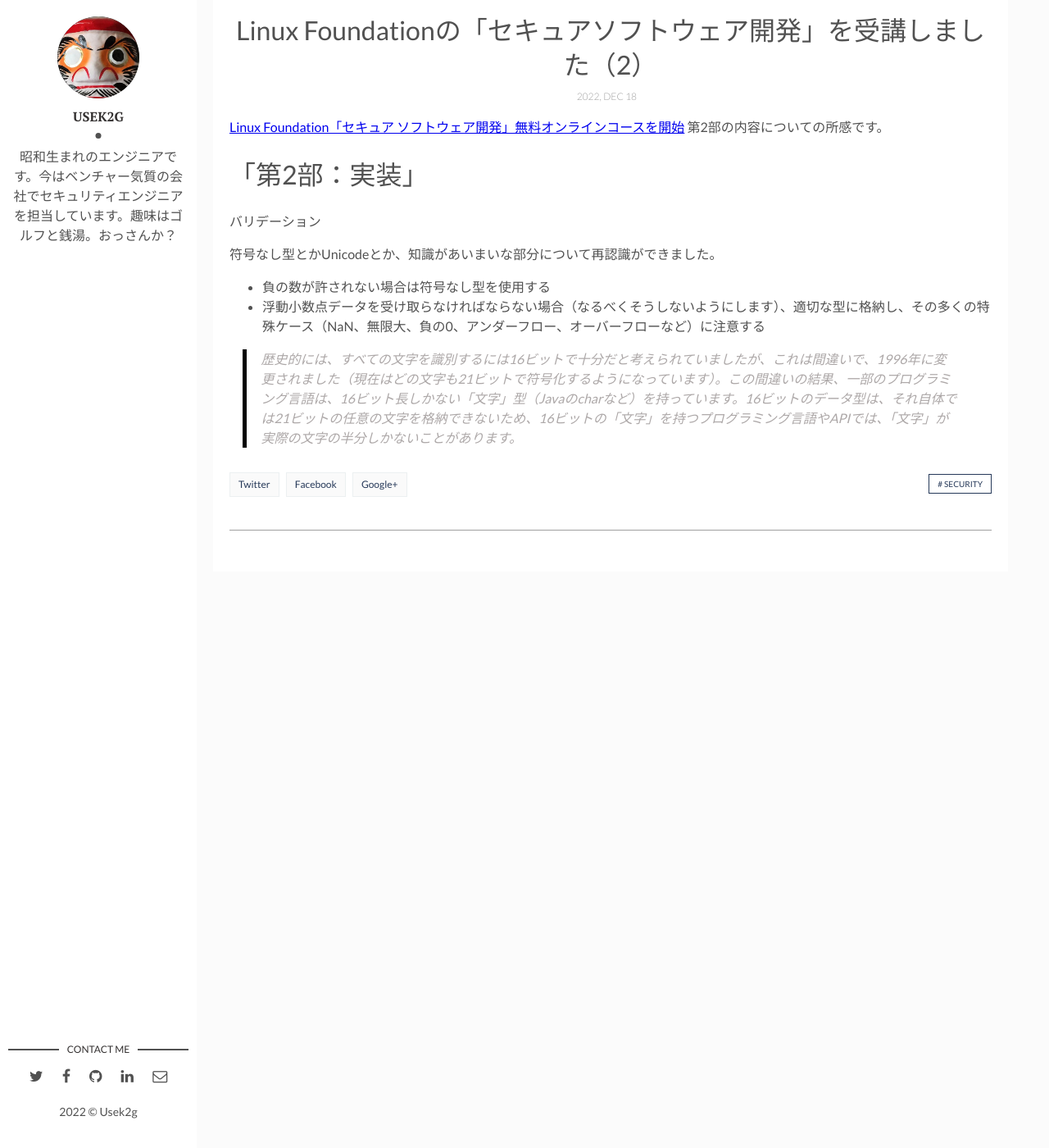
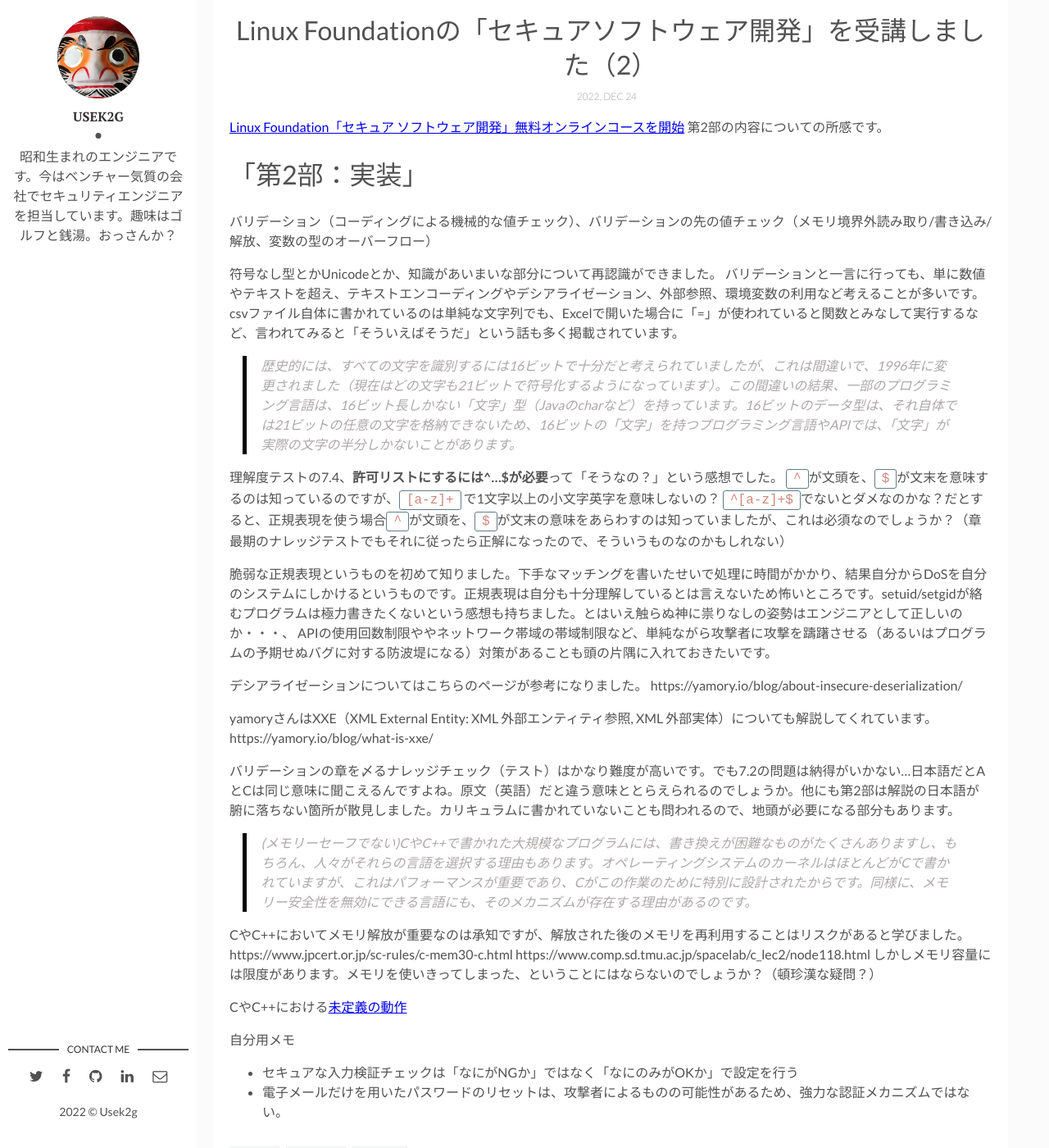
Before and after one commit to Usek2g/blog, a Jekyll site: the page built from _posts/2022-12-18-developing-secure-software-lfd121_2.markdown, in a window 1280 px wide and 1400 px high, scrolled down 534 px. Shown: the whole window at 82% size. Built offline with Jekyll 4.4.1, drawn with Linux system fonts in a browser that asks for light colours.

```diff
--- a/_posts/2022-12-18-developing-secure-software-lfd121_2.markdown
+++ b/_posts/2022-12-18-developing-secure-software-lfd121_2.markdown
@@ -1,7 +1,7 @@
 ---
 layout: post
 title:  "Linux Foundationの「セキュアソフトウェア開発」を受講しました（2）"
-date:   2022-12-18 20:50:27 +0900
+date:   2022-12-24 20:50:27 +0900
 categories: online-training
 img: lfd121-jp.png # Add image post (optional)
 tags: [security] # add tag
@@ -12,12 +12,38 @@
 第2部の内容についての所感です。
 
 # 「第2部：実装」
-バリデーション
+バリデーション（コーディングによる機械的な値チェック）、バリデーションの先の値チェック（メモリ境界外読み取り/書き込み/解放、変数の型のオーバーフロー）
+
+符号なし型とかUnicodeとか、知識があいまいな部分について再認識ができました。
+バリデーションと一言に行っても、単に数値やテキストを超え、テキストエンコーディングやデシアライゼーション、外部参照、環境変数の利用など考えることが多いです。csvファイル自体に書かれているのは単純な文字列でも、Excelで開いた場合に「=」が使われていると関数とみなして実行するなど、言われてみると「そういえばそうだ」という話も多く掲載されています。
+
+> 歴史的には、すべての文字を識別するには16ビットで十分だと考えられていましたが、これは間違いで、1996年に変更されました（現在はどの文字も21ビットで符号化するようになっています）。この間違いの結果、一部のプログラミング言語は、16ビット長しかない「文字」型（Javaのcharなど）を持っています。16ビットのデータ型は、それ自体では21ビットの任意の文字を格納できないため、16ビットの「文字」を持つプログラミング言語やAPIでは、「文字」が実際の文字の半分しかないことがあります。
+
+理解度テストの7.4、**許可リストにするには^...$が必要**って「そうなの？」という感想でした。
+`^`が文頭を、`$`が文末を意味するのは知っているのですが、`[a-z]+` で1文字以上の小文字英字を意味しないの？
+`^[a-z]+$`でないとダメなのかな？だとすると、正規表現を使う場合`^`が文頭を、`$`が文末の意味をあらわすのは知っていましたが、これは必須なのでしょうか？（章最期のナレッジテストでもそれに従ったら正解になったので、そういうものなのかもしれない）
+
+脆弱な正規表現というものを初めて知りました。下手なマッチングを書いたせいで処理に時間がかかり、結果自分からDoSを自分のシステムにしかけるというものです。正規表現は自分も十分理解しているとは言えないため怖いところです。setuid/setgidが絡むプログラムは極力書きたくないという感想も持ちました。とはいえ触らぬ神に祟りなしの姿勢はエンジニアとして正しいのか・・・、
+APIの使用回数制限ややネットワーク帯域の帯域制限など、単純ながら攻撃者に攻撃を躊躇させる（あるいはプログラムの予期せぬバグに対する防波堤になる）対策があることも頭の片隅に入れておきたいです。
+
+デシアライゼーションについてはこちらのページが参考になりました。
+https://yamory.io/blog/about-insecure-deserialization/
+
+yamoryさんはXXE（XML External Entity: XML 外部エンティティ参照, XML 外部実体）についても解説してくれています。
+https://yamory.io/blog/what-is-xxe/
 
 
-符号なし型とかUnicodeとか、知識があいまいな部分について再認識ができました。
+バリデーションの章を〆るナレッジチェック（テスト）はかなり難度が高いです。でも7.2の問題は納得がいかない…日本語だとAとCは同じ意味に聞こえるんですよね。原文（英語）だと違う意味ととらえられるのでしょうか。他にも第2部は解説の日本語が腑に落ちない箇所が散見しました。カリキュラムに書かれていないことも問われるので、地頭が必要になる部分もあります。
 
-- 負の数が許されない場合は符号なし型を使用する
-- 浮動小数点データを受け取らなければならない場合（なるべくそうしないようにします）、適切な型に格納し、その多くの特殊ケース（NaN、無限大、負の0、アンダーフロー、オーバーフローなど）に注意する
+> (メモリーセーフでない)CやC++で書かれた大規模なプログラムには、書き換えが困難なものがたくさんありますし、もちろん、人々がそれらの言語を選択する理由もあります。オペレーティングシステムのカーネルはほとんどがCで書かれていますが、これはパフォーマンスが重要であり、Cがこの作業のために特別に設計されたからです。同様に、メモリー安全性を無効にできる言語にも、そのメカニズムが存在する理由があるのです。
 
-> 歴史的には、すべての文字を識別するには16ビットで十分だと考えられていましたが、これは間違いで、1996年に変更されました（現在はどの文字も21ビットで符号化するようになっています）。この間違いの結果、一部のプログラミング言語は、16ビット長しかない「文字」型（Javaのcharなど）を持っています。16ビットのデータ型は、それ自体では21ビットの任意の文字を格納できないため、16ビットの「文字」を持つプログラミング言語やAPIでは、「文字」が実際の文字の半分しかないことがあります。
+CやC++においてメモリ解放が重要なのは承知ですが、解放された後のメモリを再利用することはリスクがあると学びました。
+https://www.jpcert.or.jp/sc-rules/c-mem30-c.html
+https://www.comp.sd.tmu.ac.jp/spacelab/c_lec2/node118.html
+しかしメモリ容量には限度があります。メモリを使いきってしまった、ということにはならないのでしょうか？（頓珍漢な疑問？）
+
+CやC++における[未定義の動作](https://programming-place.net/ppp/contents/glossary/ma/undefined_behavior.html)
+
+自分用メモ
+- セキュアな入力検証チェックは「なにがNGか」ではなく「なにのみがOKか」で設定を行う
+- 電子メールだけを用いたパスワードのリセットは、攻撃者によるものの可能性があるため、強力な認証メカニズムではない。
```
